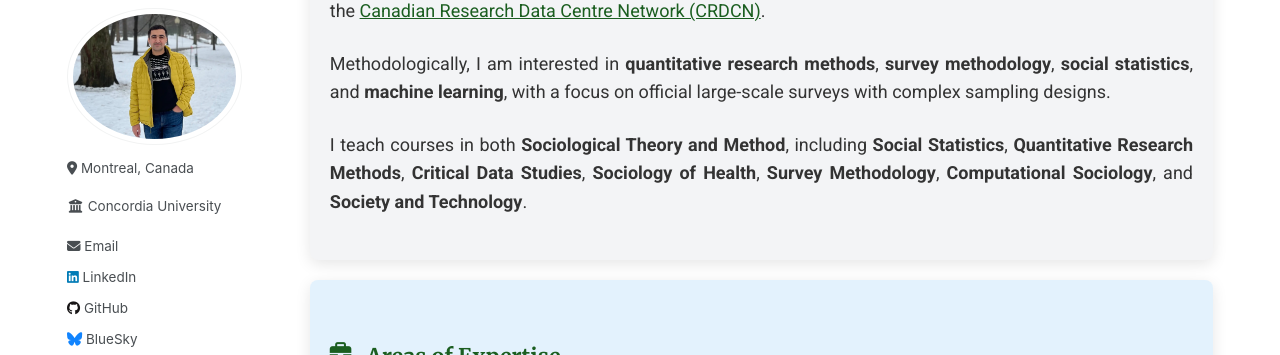
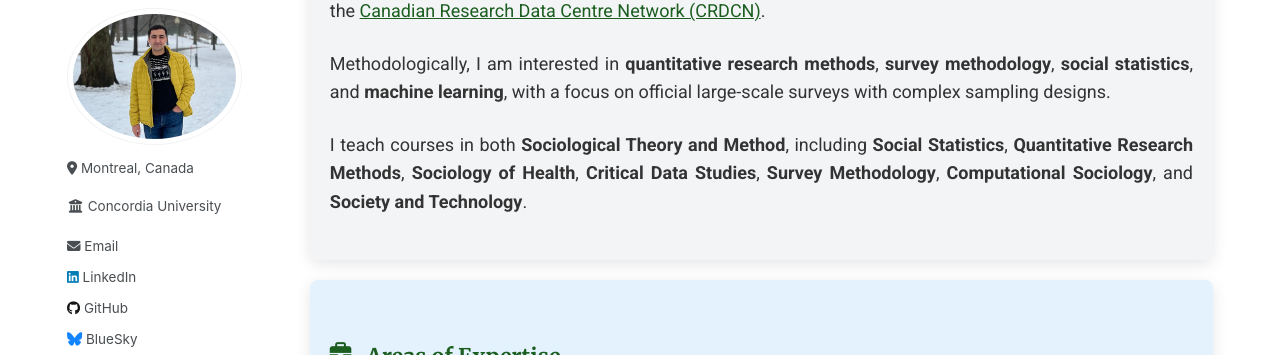
Before and after one commit to Mohsnmonji/mohsnmonji.github.io, a Jekyll site: the page built from about-me.md, in a window 1280 px wide and 900 px high, scrolled down 314 px. Shown: the part 98-453 px from the top of the window. Built offline with Jekyll 4.4.1, drawn with Linux system fonts in a browser that asks for light colours; some web fonts are replaced.

```diff
--- a/about-me.md
+++ b/about-me.md
@@ -110,7 +110,7 @@ author_profile: true
 
   <p>
     I teach courses in both <strong>Sociological Theory and Method</strong>, including <strong>Social Statistics</strong>,
-    <strong>Quantitative Research Methods</strong>, <strong>Critical Data Studies</strong>, <strong>Sociology of Health</strong>,
+    <strong>Quantitative Research Methods</strong>,  <strong>Sociology of Health</strong>, <strong>Critical Data Studies</strong>,
     <strong>Survey Methodology</strong>, <strong>Computational Sociology</strong>, and <strong>Society and Technology</strong>.
 </p>
 
```
